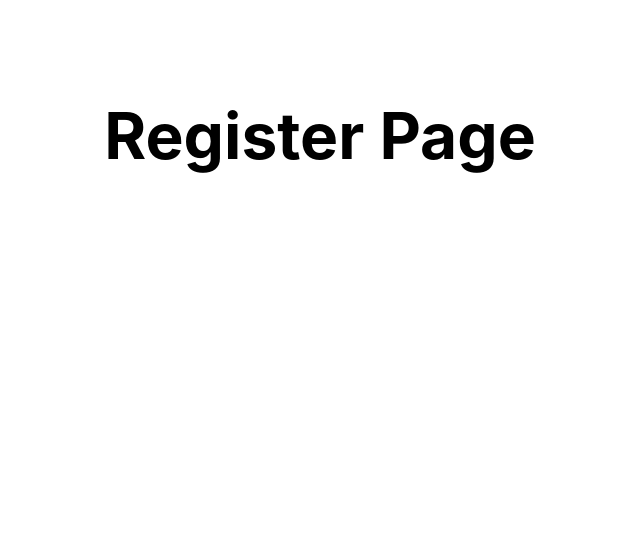
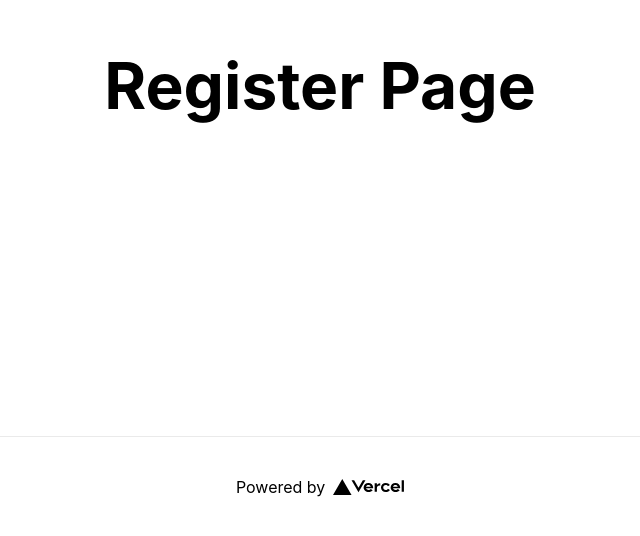
Before and after one commit to hymntaha/read, a Next.js app in the folder client/: page /register in a window 1280 px wide. Shown: the part 264-800 px from the top of the page, without its empty margins (320-960 px from the left). Built offline with nearby package versions, Linux system fonts and the light colour scheme.

Commit message:
adding client and ts config

```diff
--- a/client/pages/register.js
+++ b/client/pages/register.js
@@ -1,7 +1,7 @@
 import Head from "next/head";
 import styles from "../styles/Home.module.css";
 
-export default function Register() {
+export default function Home() {
   return (
     <div className={styles.container}>
       <Head>
@@ -12,6 +12,17 @@ export default function Register() {
       <main className={styles.main}>
         <h1 className={styles.title}>Register Page</h1>
       </main>
+
+      <footer className={styles.footer}>
+        <a
+          href="https://vercel.com?utm_source=create-next-app&utm_medium=default-template&utm_campaign=create-next-app"
+          target="_blank"
+          rel="noopener noreferrer"
+        >
+          Powered by{" "}
+          <img src="/vercel.svg" alt="Vercel Logo" className={styles.logo} />
+        </a>
+      </footer>
     </div>
   );
 }
```
Also changed, not shown: client/tsconfig.json (+24 -25 lines), client/next-env.d.ts (added), client/pages/_app.tsx (renamed from client/pages/_app.js), 2 other files (tests, documents, lock files or other folders).
